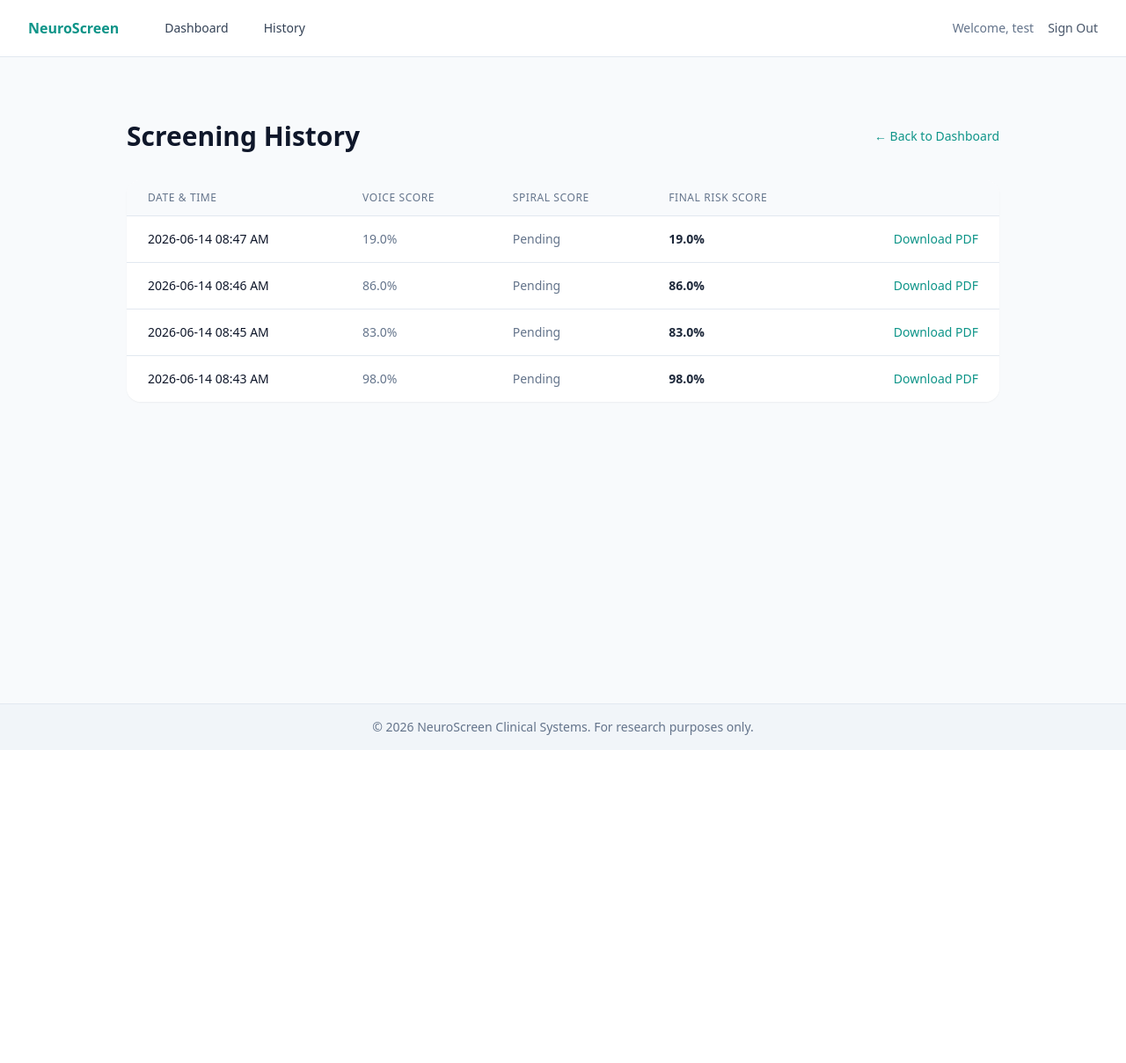
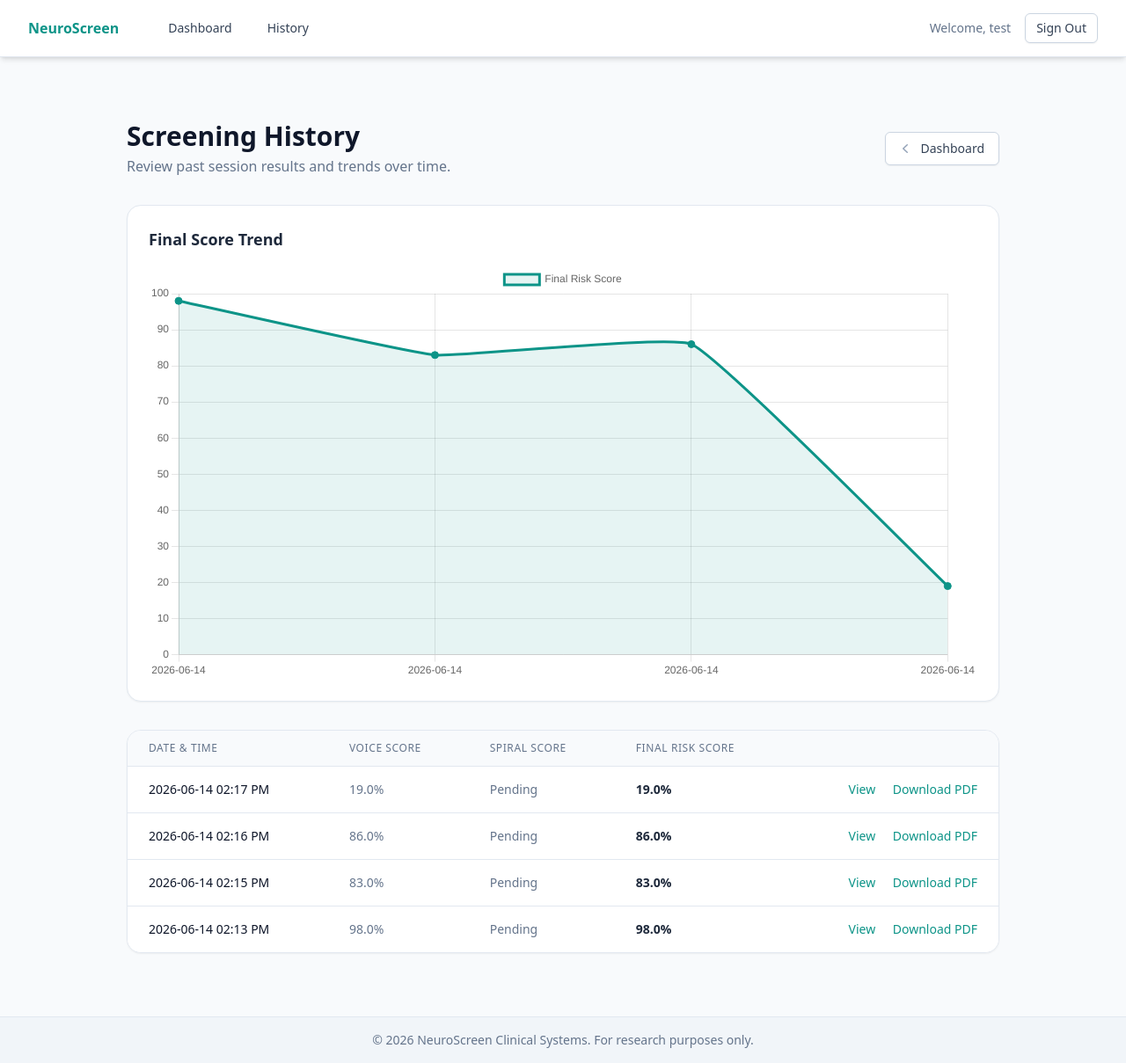
Before and after one commit to Sid72020123/NeuroScreen, a Flask app: page /history in a window 1280 px wide. Shown: the whole page at 88% size. Before the commit the page ends 853 px from the top, so only its background shows below. Run offline with Flask 3, Linux system fonts and the light colour scheme; a user stored in the database is signed in; some libraries are stand-ins or nearby versions; some web fonts are replaced.

Commit message:
Fixed UI and made latest changes

```diff
--- a/app/app.py
+++ b/app/app.py
@@ -3,6 +3,7 @@ import os
 from datetime import datetime
 from io import BytesIO
 
+from zoneinfo import ZoneInfo
 import librosa
 import numpy as np
 import pandas as pd
@@ -320,7 +321,11 @@ def format_score(value):
 def format_timestamp(timestamp_value):
     if timestamp_value is None:
         return ""
-    return timestamp_value.strftime("%Y-%m-%d %I:%M %p")
+    # Assume timestamp_value is a naive datetime in UTC from the database
+    utc_dt = timestamp_value.replace(tzinfo=ZoneInfo("UTC"))
+    # Convert to Indian Standard Time
+    ist_dt = utc_dt.astimezone(ZoneInfo("Asia/Kolkata"))
+    return ist_dt.strftime("%Y-%m-%d %I:%M %p")
 
 
 def get_score_classes(score):
--- a/app/templates/base.html
+++ b/app/templates/base.html
@@ -4,6 +4,7 @@
         <meta charset="UTF-8" />
         <meta name="viewport" content="width=device-width, initial-scale=1.0" />
         <title>{% block title %}NeuroScreen{% endblock %}</title>
+        <script src="https://cdn.jsdelivr.net/npm/chart.js"></script>
         <script src="https://cdn.tailwindcss.com"></script>
         <link rel="preconnect" href="https://rsms.me/" />
         <link rel="stylesheet" href="https://rsms.me/inter/inter.css" />
@@ -18,24 +19,23 @@
             }
         </style>
     </head>
-    <body class="h-full font-sans flex flex-col">
-        <div class="min-h-full flex-grow">
-            <nav class="sticky top-0 z-40 bg-white/90 border-b border-slate-200 backdrop-blur-sm">
+    <body class="min-h-screen bg-slate-50 font-sans flex flex-col">
+        <nav class="sticky top-0 z-40 bg-white/90 border-b border-slate-200 backdrop-blur-sm shadow-md">
             <div class="max-w-7xl mx-auto px-4 sm:px-6 lg:px-8">
                 <div class="flex items-center justify-between h-16">
                     <div class="flex items-center">
                         <div class="flex-shrink-0 font-bold text-teal-600">NeuroScreen</div>
                         {% if current_user.is_authenticated %}
                         <div class="hidden md:block">
-                                <div class="ml-10 flex items-baseline space-x-4">
+                            <div class="ml-10 flex items-baseline space-x-2">
                                 <a
                                     href="{{ url_for('dashboard') }}"
-                                        class="text-slate-700 hover:bg-slate-100 hover:text-slate-900 px-3 py-2 rounded-md text-sm font-medium"
+                                    class="text-slate-700 hover:bg-slate-100 hover:text-slate-900 px-4 py-2 rounded-lg text-sm font-medium transition-all"
                                     >Dashboard</a
                                 >
                                 <a
                                     href="{{ url_for('history') }}"
-                                        class="text-slate-700 hover:bg-slate-100 hover:text-slate-900 px-3 py-2 rounded-md text-sm font-medium"
+                                    class="text-slate-700 hover:bg-slate-100 hover:text-slate-900 px-4 py-2 rounded-lg text-sm font-medium transition-all"
                                     >History</a
                                 >
                             </div>
@@ -48,7 +48,7 @@
                             <span class="text-slate-500 text-sm mr-4">Welcome, {{ current_user.username }}</span>
                             <a
                                 href="{{ url_for('logout') }}"
-                                    class="text-sm font-medium text-slate-600 hover:text-slate-900"
+                                class="inline-flex items-center rounded-md border border-slate-300 bg-white px-3 py-1.5 text-sm font-medium text-slate-700 shadow-sm hover:bg-slate-50"
                                 >Sign Out</a
                             >
                         </div>
@@ -62,17 +62,14 @@
             {% with messages = get_flashed_messages(with_categories=true) %} {% if messages %}
             <div class="max-w-7xl mx-auto sm:px-6 lg:px-8 mb-4">
                 {% for category, message in messages %}
-                    <div
-                        class="bg-red-100 border border-red-400 text-red-700 px-4 py-3 rounded-lg relative"
-                        role="alert">
+                <div class="bg-red-100 border border-red-400 text-red-700 px-4 py-3 rounded-lg relative" role="alert">
                     <span class="block sm:inline">{{ message }}</span>
                 </div>
                 {% endfor %}
             </div>
             {% endif %} {% endwith %} {% block content %}{% endblock %}
         </main>
-        </div>
-        <footer class="bg-slate-100 border-t border-slate-200">
+        <footer class="bg-slate-100 border-t border-slate-200 mt-auto">
             <div class="max-w-7xl mx-auto py-4 px-4 sm:px-6 lg:px-8 text-center text-sm text-slate-500">
                 &copy; {{ year }} NeuroScreen Clinical Systems. For research purposes only.
             </div>
--- a/app/templates/history.html
+++ b/app/templates/history.html
@@ -1,14 +1,34 @@
 {% extends 'base.html' %} {% block title %}Screening History - NeuroScreen{% endblock %} {% block content %}
 <div class="max-w-5xl mx-auto py-8 px-4">
     <div class="flex justify-between items-center mb-8">
-        <h1 class="text-3xl font-bold text-slate-900">Screening History</h1>
-        <a href="{{ url_for('dashboard') }}" class="text-sm font-medium text-teal-600 hover:text-teal-500"
-            >&larr; Back to Dashboard</a
-        >
+        <div>
+            <h1 class="text-3xl font-bold text-slate-900">Screening History</h1>
+            <p class="mt-1 text-slate-500">Review past session results and trends over time.</p>
+        </div>
+        <a
+            href="{{ url_for('dashboard') }}"
+            class="inline-flex items-center rounded-md border border-slate-300 bg-white px-4 py-2 text-sm font-medium text-slate-700 shadow-sm hover:bg-slate-50 focus:outline-none focus:ring-2 focus:ring-blue-500 focus:ring-offset-2">
+            <svg
+                class="-ml-1 mr-2 h-5 w-5 text-slate-400"
+                xmlns="http://www.w3.org/2000/svg"
+                viewBox="0 0 20 20"
+                fill="currentColor"
+                aria-hidden="true">
+                <path
+                    fill-rule="evenodd"
+                    d="M12.79 5.23a.75.75 0 01-.02 1.06L8.832 10l3.938 3.71a.75.75 0 11-1.04 1.08l-4.5-4.25a.75.75 0 010-1.08l4.5-4.25a.75.75 0 011.06.02z"
+                    clip-rule="evenodd" />
+            </svg>
+            Dashboard
+        </a>
     </div>
 
     {% if sessions %}
-    <div class="bg-white rounded-2xl shadow-sm overflow-hidden">
+    <div class="bg-white rounded-2xl shadow-sm p-6 mb-8 border border-slate-200">
+        <h3 class="text-lg font-semibold text-slate-800 mb-4">Final Score Trend</h3>
+        <canvas id="historyChart"></canvas>
+    </div>
+    <div class="bg-white rounded-2xl shadow-sm overflow-hidden border border-slate-200">
         <table class="min-w-full divide-y divide-slate-200">
             <thead class="bg-slate-50">
                 <tr>
@@ -43,12 +63,21 @@
                     <td class="px-6 py-4 whitespace-nowrap text-sm font-medium text-slate-900">
                         {{ session.full_timestamp }}
                     </td>
-                    <td class="px-6 py-4 whitespace-nowrap text-sm text-slate-500">{{ session.voice_text }}</td>
-                    <td class="px-6 py-4 whitespace-nowrap text-sm text-slate-500">{{ session.spiral_text }}</td>
+                    <td class="px-6 py-4 whitespace-nowrap text-sm text-slate-500">
+                        {% if session.voice_score is not none %}{{ session.voice_score }}%{% else %}Pending{% endif %}
+                    </td>
+                    <td class="px-6 py-4 whitespace-nowrap text-sm text-slate-500">
+                        {% if session.spiral_score is not none %}{{ session.spiral_score }}%{% else %}Pending{% endif %}
+                    </td>
                     <td class="px-6 py-4 whitespace-nowrap text-sm font-bold text-slate-800">
-                        {{ session.final_text }}
+                        {% if session.final_score is not none %}{{ session.final_score }}%{% else %}Pending{% endif %}
                     </td>
                     <td class="px-6 py-4 whitespace-nowrap text-right text-sm font-medium">
+                        <a
+                            href="{{ url_for('session_hub', session_id=session.id) }}"
+                            class="text-teal-600 hover:text-teal-800 mr-4"
+                            >View</a
+                        >
                         {% if session.final_score is not none %}
                         <a
                             href="/api/generate_report/?session_id={{ session.id }}"
@@ -56,11 +85,7 @@
                             >Download PDF</a
                         >
                         {% else %}
-                        <a
-                            href="{{ url_for('session_hub', session_id=session.id) }}"
-                            class="text-slate-500 hover:text-slate-700"
-                            >In Progress...</a
-                        >
+                        <span class="text-slate-400">In Progress</span>
                         {% endif %}
                     </td>
                 </tr>
@@ -94,4 +119,53 @@
     </div>
     {% endif %}
 </div>
+{% endblock %} {% block scripts %}
+<script>
+    document.addEventListener("DOMContentLoaded", function () {
+        const sessionsData = {{ sessions | tojson | safe }};
+        if (!sessionsData || sessionsData.length === 0) {
+            return;
+        }
+
+        const labels = [];
+        const data = [];
+
+        // Data from backend is newest to oldest, so we reverse it for the chart.
+        sessionsData.reverse().forEach(session => {
+            if (session.final_score !== null) {
+                labels.push(session.date);
+                data.push(session.final_score);
+            }
+        });
+
+        const ctx = document.getElementById("historyChart").getContext("2d");
+        new Chart(ctx, {
+            type: "line",
+            data: {
+                labels: labels,
+                datasets: [
+                    {
+                        label: "Final Risk Score",
+                        data: data,
+                        borderColor: "#0d9488", // teal-700
+                        backgroundColor: "rgba(13, 148, 136, 0.1)",
+                        fill: true,
+                        tension: 0.1,
+                        pointBackgroundColor: "#0d9488",
+                        pointRadius: 4,
+                    },
+                ],
+            },
+            options: {
+                responsive: true,
+                scales: {
+                    y: {
+                        beginAtZero: true,
+                        max: 100,
+                    },
+                },
+            },
+        });
+    });
+</script>
 {% endblock %}
```
Also changed, not shown: app/instance/neuroscreen.db. Lines whose indentation alone changed are shown as unchanged.
